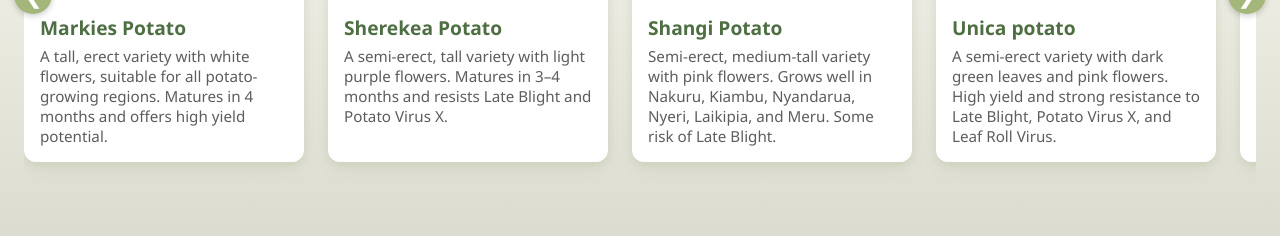
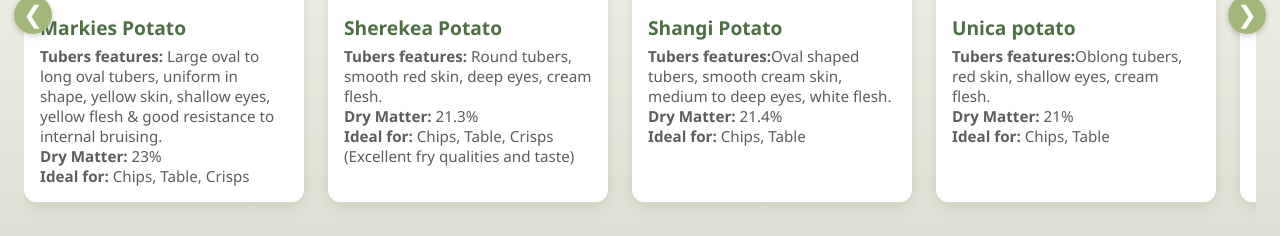
Before and after one commit to Masankwa/ToangaGroup, a plain HTML site: page index.html in a window 1280 px wide. Shown: the part 2590-2826 px from the top of the page. Drawn offline with nearby package versions, Linux system fonts and the light colour scheme.

Commit message:
shangi update

```diff
--- a/index.html
+++ b/index.html
@@ -192,10 +192,10 @@
     <button class="scroll-btn left">&#10094;</button>
     <div class="products-scroll" id="scrollContainer">
       <!-- Your product cards -->
-      <div class="product-card"><img src="images/markies.jpg" alt="Markies"><h3>Markies Potato</h3><p>A tall, erect variety with white flowers, suitable for all potato-growing regions. Matures in 4 months and offers high yield potential.</p></div>
-      <div class="product-card"><img src="images/sherekea.jpg" alt="Sherekea"><h3>Sherekea Potato</h3><p>A semi-erect, tall variety with light purple flowers. Matures in 3–4 months and resists Late Blight and Potato Virus X.</p></div>
-      <div class="product-card"><img src="images/shangi.jpg" alt="Shangi"><h3>Shangi Potato</h3><p>Semi-erect, medium-tall variety with pink flowers. Grows well in Nakuru, Kiambu, Nyandarua, Nyeri, Laikipia, and Meru. Some risk of Late Blight.</p></div>
-      <div class="product-card"><img src="images/unica.jpg" alt="Unica"><h3>Unica potato</h3><p>A semi-erect variety with dark green leaves and pink flowers. High yield and strong resistance to Late Blight, Potato Virus X, and Leaf Roll Virus.</p></div>
+      <div class="product-card"><img src="images/markies.jpg" alt="Markies"><h3>Markies Potato</h3><p><strong>Tubers features:</strong> Large oval to long oval tubers, uniform in shape, yellow skin, shallow eyes, yellow flesh & good resistance to internal bruising. <br><strong>Dry Matter:</strong> 23% <br><strong>Ideal for:</strong> Chips, Table, Crisps</p></div>
+      <div class="product-card"><img src="images/sherekea.jpg" alt="Sherekea"><h3>Sherekea Potato</h3><p><strong>Tubers features:</strong> Round tubers, smooth red skin, deep eyes, cream flesh. <br><strong>Dry Matter:</strong> 21.3% <br><strong>Ideal for:</strong> Chips, Table, Crisps (Excellent fry qualities and taste)</p></div>
+      <div class="product-card"><img src="images/shangi.jpg" alt="Shangi"><h3>Shangi Potato</h3><p><strong>Tubers features:</strong>Oval shaped tubers, smooth cream skin, medium to deep eyes, white flesh. <br><strong>Dry Matter:</strong> 21.4% <br> <strong>Ideal for:</strong> Chips, Table</p></div>
+      <div class="product-card"><img src="images/unica.jpg" alt="Unica"><h3>Unica potato</h3><p><strong>Tubers features:</strong>Oblong tubers, red skin, shallow eyes, cream flesh. <br><strong>Dry Matter:</strong> 21% <br> <strong>Ideal for:</strong> Chips, Table</p></div>
       <div class="product-card"><img src="images/im1.jpg" alt="Red Onions"><h3>Red Onions</h3><p>Fresh and flavorful, perfect for any recipe.</p></div>
       <div class="product-card"><img src="images/im4.jpg" alt="Capsicum"><h3>Capsicum</h3><p>Crisp, colorful, and locally sourced.</p></div>
     </div>
```
